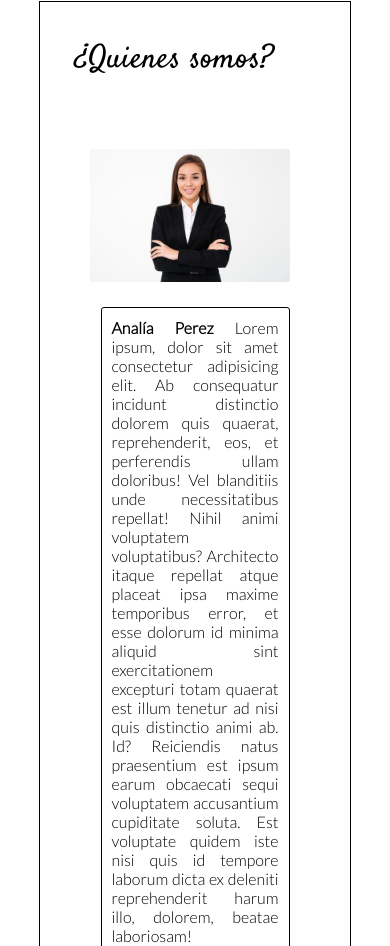
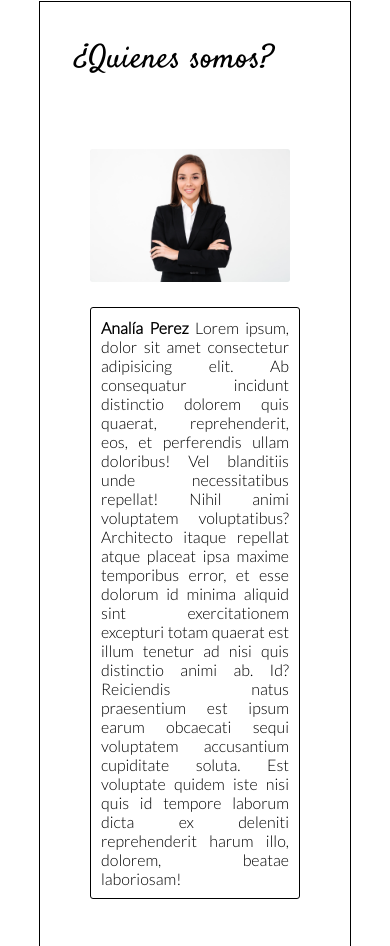
Before and after one commit to juanik82/proyectoFreya, a plain HTML site: page secciones/nosotros.html in a window 390 px wide. Shown: the part 439-1385 px from the top of the page. Drawn offline with nearby package versions, Linux system fonts and the light colour scheme.

Commit message:
feat: ensanchando parrafos

```diff
--- a/css/estilos.css
+++ b/css/estilos.css
@@ -47,6 +47,7 @@
 .divHeader header {
     display: flex;
     flex-wrap: wrap;
+
 }
 
 .header__logo {
@@ -59,6 +60,7 @@
     width: 500px;
     font-family: 'Lato', sans-serif;
     margin-left: 50px;
+
     /* border-style: solid;
     border-color: black;
     border-width: 1px; */
@@ -795,7 +797,7 @@ textarea {
         border-color: black;
         border-width: 1px;
         padding: 10px;
-        width: 80%;
+        width: 100;
         text-align: justify;
         margin-bottom: 10px;
         border-radius: 3px;
@@ -978,8 +980,8 @@ textarea {
     }
 
     .articulo__pComun--nosotras {
-        width: 90%;
-        margin-left: 5%;
+        width: 100%;
+        /* margin-left: 5%; */
         margin-top: 15px;
         margin-bottom: 50px;
 
```
